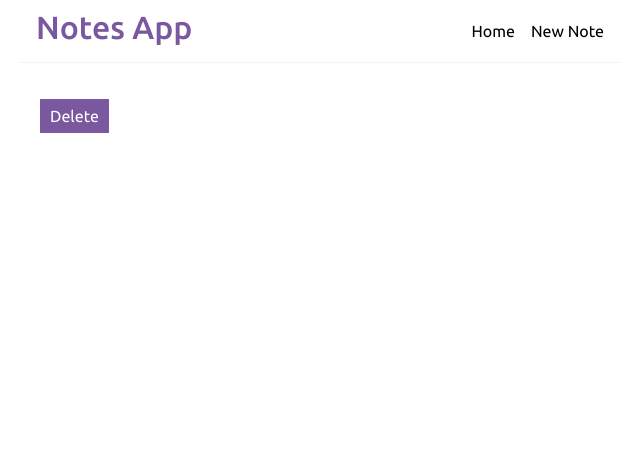
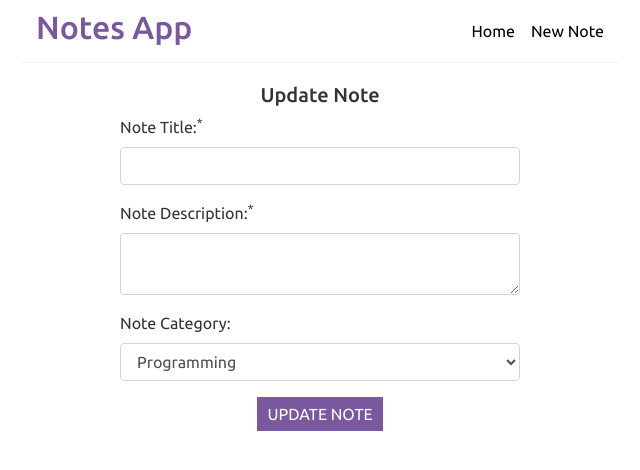
Before and after one commit to GAurav7829/reactnotes-frontend, a React (Create React App) app: page /notes/edit/1 in a window 1280 px wide. Shown: the top 470 px of the page, without its empty margins (320-960 px from the left). Built offline with nearby package versions, Linux system fonts and the light colour scheme; no server answers.

Commit message:
added update note

```diff
--- a/src/App.js
+++ b/src/App.js
@@ -15,6 +15,7 @@ function App() {
           <Switch>
             <Route component={NotesList} path="/" exact />
             <Route component={AddNote} path="/add" />
+            <Route component={AddNote} path="/notes/edit/:id" />
             <Route component={NoteDetails} path="/notes/:id" />
             <Route component={NotFound} path="*" />
           </Switch>
--- a/src/components/AddNote.js
+++ b/src/components/AddNote.js
@@ -1,5 +1,5 @@
-import { useState } from "react";
-import { useHistory } from "react-router";
+import { useEffect, useState } from "react";
+import { useHistory, useParams } from "react-router";
 import NotesService from "../services/NotesService";
 
 const AddNote = () => {
@@ -7,9 +7,23 @@ const AddNote = () => {
     const [body, setBody] = useState('');
     const [category, setCategory] = useState('programming');
     const history = useHistory();
+    const { id } = useParams();
+
     const saveNote = (e) => {
         e.preventDefault();
-        const note = { title, body, category };
+        const note = { title, body, category, id };
+        if (id) {
+            //call update method
+            NotesService.update(note)
+                .then(response => {
+                    console.log('Note updated successfully!', response);
+                    history.push("/");
+                })
+                .catch(error => {
+                    console.log('something went wrong!', error);
+                });
+        } else {
+            //call create method
             NotesService.create(note)
                 .then(response => {
                     console.log('Note added successfully!', response);
@@ -19,8 +33,22 @@ const AddNote = () => {
                     console.log('Something went wrong', error);
                 })
         }
+    }
+    useEffect(() => {
+        if (id) {
+            NotesService.get(id)
+                .then(response => {
+                    setTitle(response.data.title);
+                    setBody(response.data.body);
+                    setCategory(response.data.category);
+                }).catch(error => {
+                    console.log('something went wrong', error);
+                });
+        }
+    }, [id]);
     return (
         <div className="create">
+            <div className="text-center"><h5>{id ? "Update Note" : "Add new Note"}</h5></div>
             <form>
                 <div className="form-group">
                     <label htmlFor="title">Note Title:<sup>*</sup> </label>
@@ -40,7 +68,7 @@ const AddNote = () => {
                     </select>
                 </div>
                 <div className="form-group text-center">
-                    <button onClick={(e) => saveNote(e)}>Add Note</button>
+                    <button onClick={(e) => saveNote(e)}>{id ? "UPDATE NOTE" : "ADD NOTE"}</button>
                 </div>
 
             </form>
--- a/src/components/NoteDetails.js
+++ b/src/components/NoteDetails.js
@@ -22,7 +22,9 @@ const NoteDetails = () => {
             console.log('something went wrong', error);
         });
     }
-
+    const handleEdit = () => {
+        history.push(`/notes/edit/${id}`)
+    }
     return (
         <div className="note-details main-content">
             <article>
@@ -35,7 +37,8 @@ const NoteDetails = () => {
                     {currentNote.body}
                 </div>
             </article>
-            <button onClick={handleDelete}>Delete</button>
+            <button onClick={handleEdit}>Edit</button>
+            <button onClick={handleDelete} className="ml-3">Delete</button>
         </div>
     );
 }
--- a/src/services/NotesService.js
+++ b/src/services/NotesService.js
@@ -16,5 +16,9 @@ const remove = (id) => {
     return httpClient.delete(`/notes/${id}`);
 }
 
+const update = (data) => {
+    return httpClient.put("/notes", data);
+}
 
-export default { getAll, create, get, remove };
+
+export default { getAll, create, get, remove, update };
```
Lines whose indentation alone changed are shown as unchanged.
